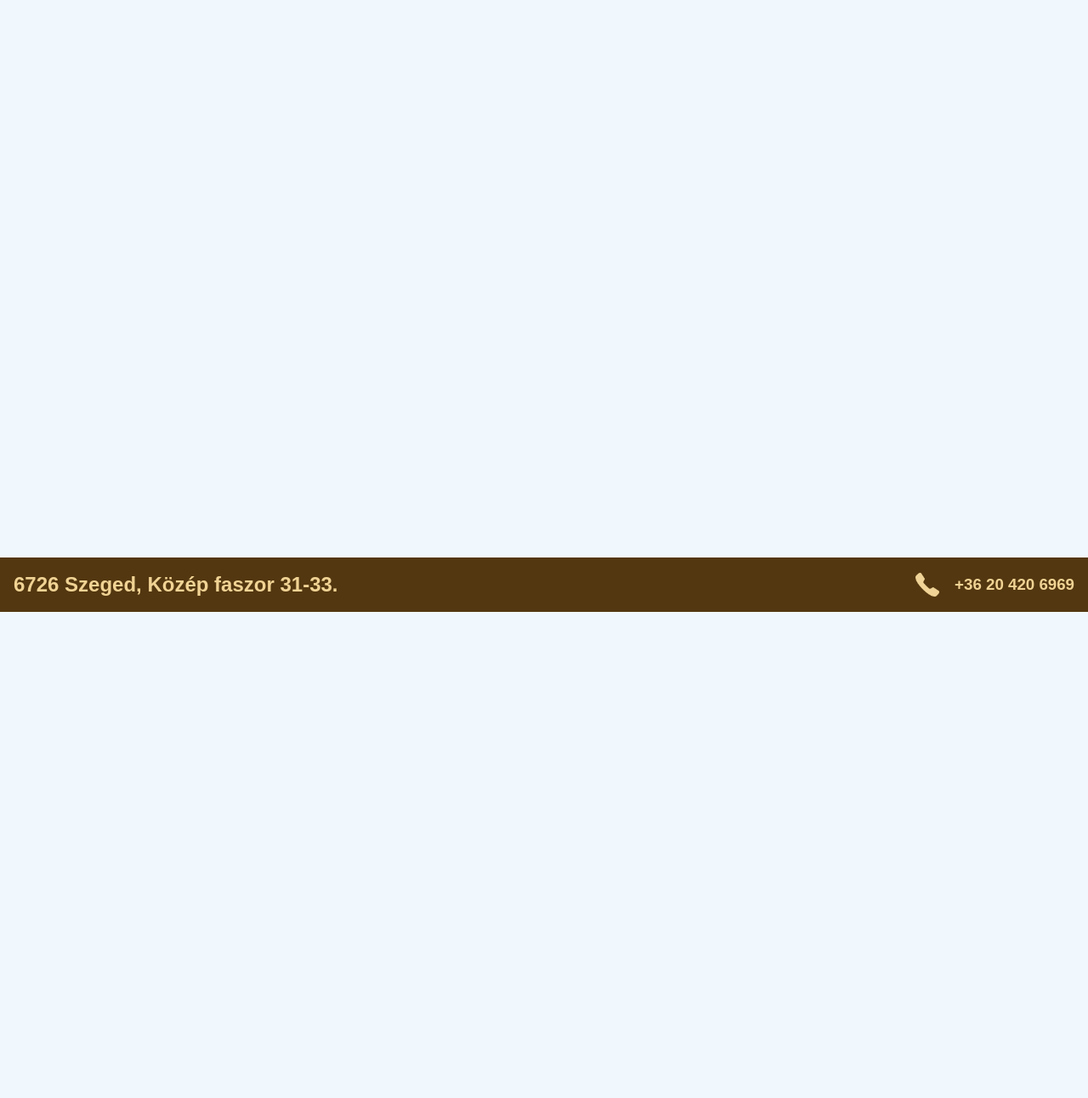
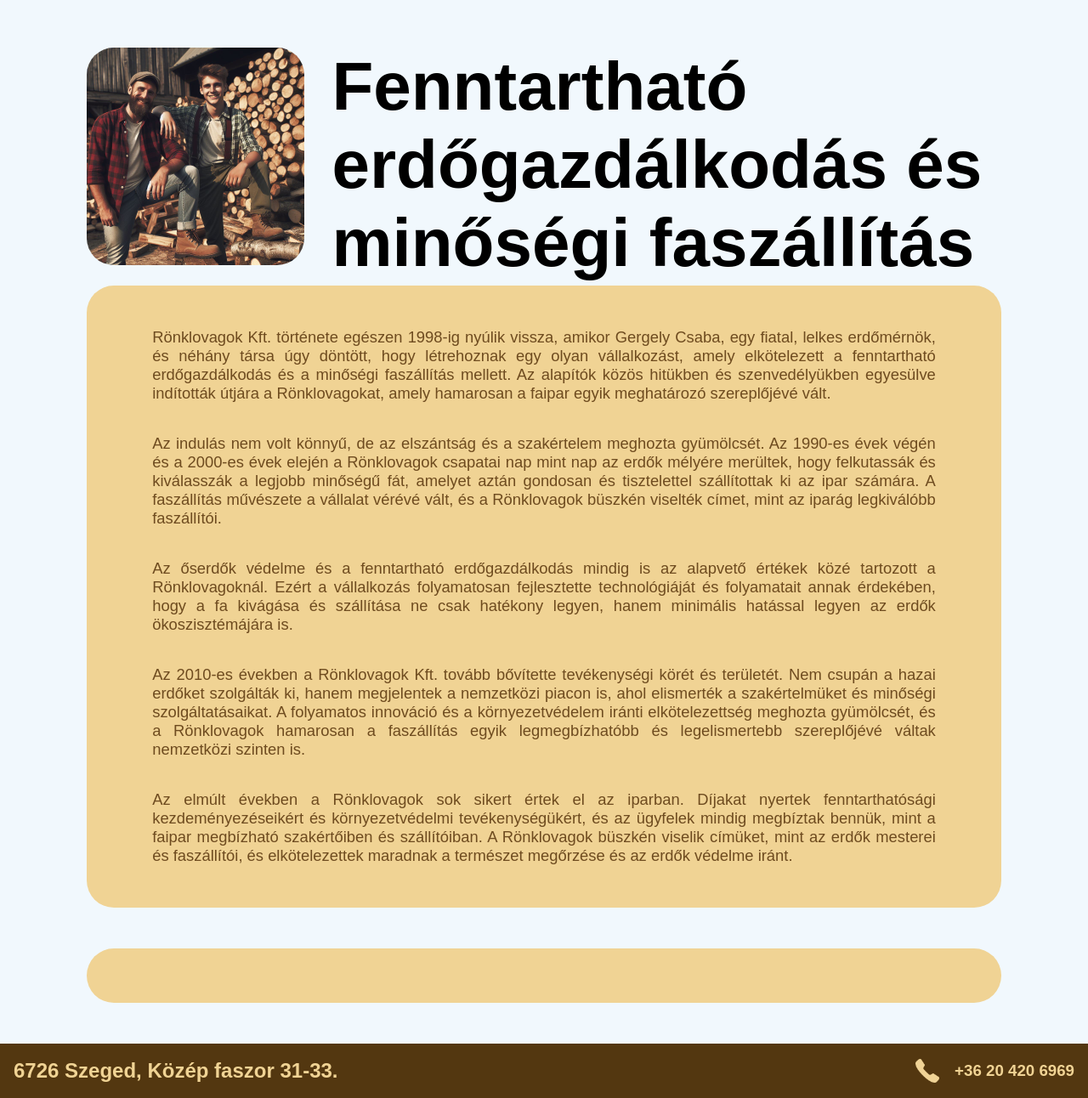
Before and after one commit to alukacs03/webterv_projekt_2024, a PHP site: page /pages/rolunk.html in a window 1280 px wide. Shown: the part 80-1372 px from the top of the page at 85% size. Before the commit the page ends 800 px from the top, so only its background shows below. Run offline with PHP 8.4, Linux system fonts and the light colour scheme.

Commit message:
Rólunk oldal alapvető felépítésének kialakítása

```diff
--- a/pages/rolunk.html
+++ b/pages/rolunk.html
@@ -8,7 +8,7 @@
     <meta name="description" content="Rönklovagok Kft. gyors faszállítás olcsón">
     <meta name="viewport" content="width=device-width, initial-scale=1.0">
     <link rel="stylesheet" href="../styles/global_style.css">
-    <link rel="stylesheet" href="../styles/global_style.css">
+    <link rel="stylesheet" href="../styles/rolunk_style.css">
 
 </head>
 <body>
@@ -21,6 +21,29 @@
         </div>
     </header>
     <main id="indexMain">
+        <div id="titleBar">
+            <img id="titleImage" src="../pictures/profilepics/ronklovagok.jpeg" alt="a két rönklovag">
+            <div id="titleDiv">
+                <h1 id="mainTitle">Fenntartható erdőgazdálkodás és minőségi faszállítás Rönklovagok módra</h1>
+                <h2 id="subTitle">A történetünk</h2>
+            </div>
+        </div>
+        <div class="paragraphWrapper">
+            <p class="paragraphText">Rönklovagok Kft. története egészen 1998-ig nyúlik vissza, amikor Gergely Csaba, egy fiatal, lelkes erdőmérnök, és néhány társa úgy döntött, hogy létrehoznak egy olyan vállalkozást, amely elkötelezett a fenntartható erdőgazdálkodás és a minőségi faszállítás mellett. Az alapítók közös hitükben és szenvedélyükben egyesülve indították útjára a Rönklovagokat, amely hamarosan a faipar egyik meghatározó szereplőjévé vált.</p>
+            <p class="paragraphText">Az indulás nem volt könnyű, de az elszántság és a szakértelem meghozta gyümölcsét. Az 1990-es évek végén és a 2000-es évek elején a Rönklovagok csapatai nap mint nap az erdők mélyére merültek, hogy felkutassák és kiválasszák a legjobb minőségű fát, amelyet aztán gondosan és tisztelettel szállítottak ki az ipar számára. A faszállítás művészete a vállalat vérévé vált, és a Rönklovagok büszkén viselték címet, mint az iparág legkiválóbb faszállítói.</p>
+            <p class="paragraphText">Az őserdők védelme és a fenntartható erdőgazdálkodás mindig is az alapvető értékek közé tartozott a Rönklovagoknál. Ezért a vállalkozás folyamatosan fejlesztette technológiáját és folyamatait annak érdekében, hogy a fa kivágása és szállítása ne csak hatékony legyen, hanem minimális hatással legyen az erdők ökoszisztémájára is.</p>
+            <p class="paragraphText">Az 2010-es években a Rönklovagok Kft. tovább bővítette tevékenységi körét és területét. Nem csupán a hazai erdőket szolgálták ki, hanem megjelentek a nemzetközi piacon is, ahol elismerték a szakértelmüket és minőségi szolgáltatásaikat. A folyamatos innováció és a környezetvédelem iránti elkötelezettség meghozta gyümölcsét, és a Rönklovagok hamarosan a faszállítás egyik legmegbízhatóbb és legelismertebb szereplőjévé váltak nemzetközi szinten is.</p>
+            <p class="paragraphText">Az elmúlt években a Rönklovagok sok sikert értek el az iparban. Díjakat nyertek fenntarthatósági kezdeményezéseikért és környezetvédelmi tevékenységükért, és az ügyfelek mindig megbíztak bennük, mint a faipar megbízható szakértőiben és szállítóiban. A Rönklovagok büszkén viselik címüket, mint az erdők mesterei és faszállítói, és elkötelezettek maradnak a természet megőrzése és az erdők védelme iránt.</p>
+        </div>
+        <div class="galleryWrapper">
+
+        </div>
+        <div class="paragraphWrapper">
+
+        </div>
+        <div class="galleryWrapper">
+
+        </div>
     </main>
     <footer id="pageFooter">
         <h2 id="location">6726 Szeged, Közép faszor 31-33.</h2>
--- a/styles/global_style.css
+++ b/styles/global_style.css
@@ -76,7 +76,7 @@ a {
     background-color: var(--background-colour);
     height: auto;
     flex: 1;
-    padding: 1.5rem 10rem;
+    padding: 1.5rem 8vw;
     gap: 1.5rem;
 }
 
--- a/styles/rolunk_style.css
+++ b/styles/rolunk_style.css
@@ -0,0 +1,67 @@
+/* globalis valtozok a szinekre */
+:root {
+    --background-colour: #F1F8FD;
+    --header-colour: #98651E;
+    --footer-colour: #533710;
+    --light-colour: #F0D394;
+    --dark-green: #6E4B1F;
+    --button-color: #2F981E;
+    --button-color-active: #4E9F40;
+}
+
+#titleBar {
+    display: flex;
+    width: 100%;
+    gap: 2rem;
+    text-align: left;
+    align-items: center;
+    margin-top: 2rem;
+}
+
+#titleDiv {
+    align-self: flex-start;
+    display: flex;
+    flex-direction: column;
+    height: 20vw;
+    justify-content: space-around;
+}
+
+#mainTitle {
+    font-size: 5rem;
+    margin: 0;
+    padding: 0;
+}
+
+#subTitle {
+    font-size: 2rem;
+    padding: 0;
+    margin: 0;
+}
+
+#titleImage {
+    width: 20vw;
+    height: 20vw;
+    border-radius: 2rem;
+}
+
+.paragraphWrapper {
+    display: flex;
+    box-sizing: border-box;
+    background-color: var(--light-colour);
+    padding: 2rem 6vw;
+    border-radius: 2rem;
+    flex-wrap: wrap;
+    color: var(--dark-green);
+    width: 100%;
+    text-align: justify;
+    min-width: fit-content;
+}
+
+.paragraphText {
+    font-size: 1.15rem;
+}
+
+
+.galleryWrapper {
+
+}
```
Also changed, not shown: pictures/aboutus_gallery/international_success.jpeg (added), pictures/aboutus_gallery/loadingtruck.jpeg (added), pictures/aboutus_gallery/teaminforest.jpeg (added), pictures/aboutus_gallery/workinginforest.jpeg (added).
